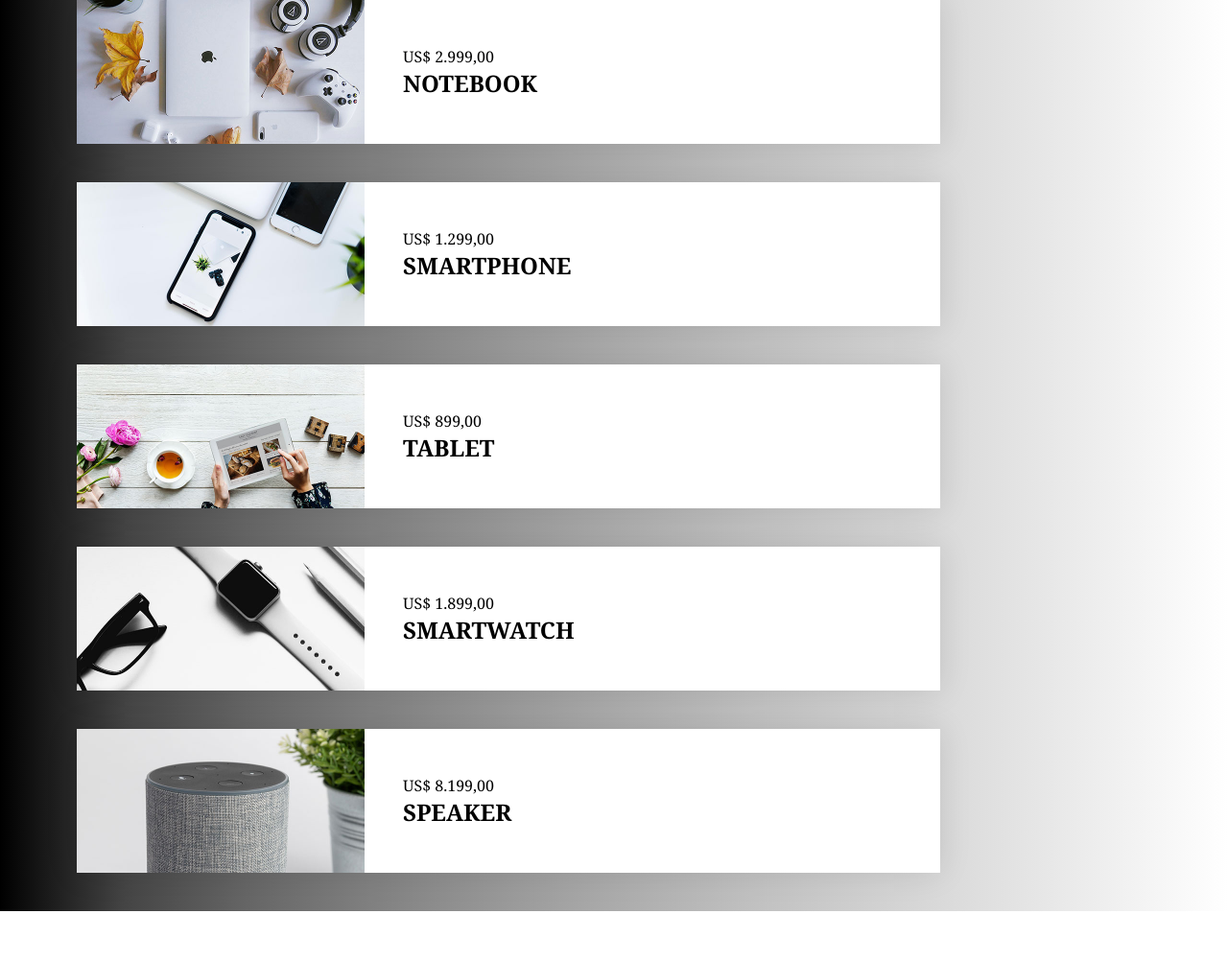
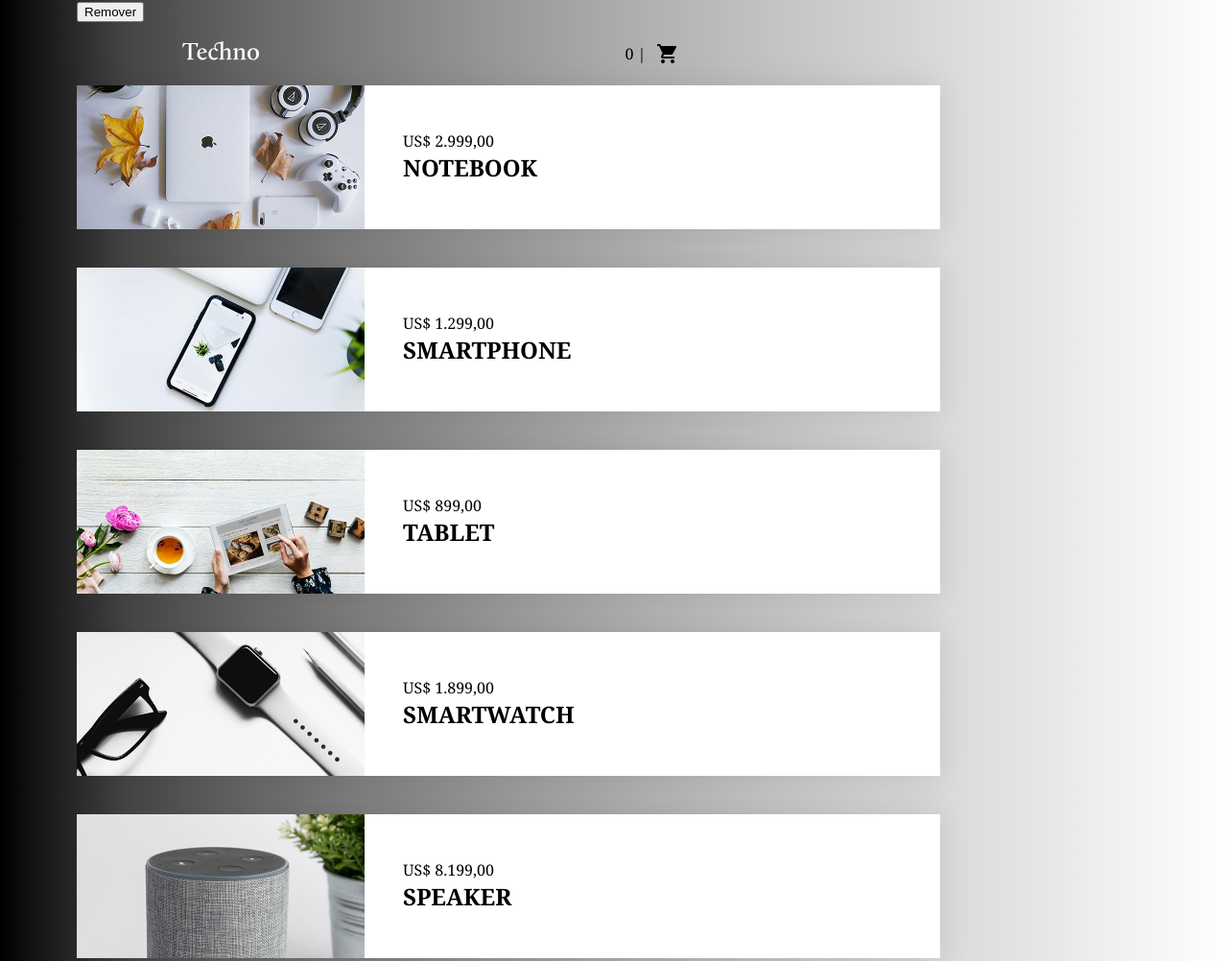
Before and after one commit to valmyrtavares/ProjetoVue, a plain HTML site: page index.html in a window 1280 px wide. Shown: the top 1002 px of the page at 96% size. Before the commit the page ends 950 px from the top, so only its background shows below. Drawn offline with Linux system fonts and the light colour scheme.

Commit message:
409 implementação dos botoes de remover adicionar e outras coisas mais. É metade da aula

```diff
--- a/app.js
+++ b/app.js
@@ -4,6 +4,8 @@ const vm = new Vue({
     pais: "Brazil",
     produtos: [],
     produto: false,
+    carrinho: [],
+    carrinhoTotal: 0,
   },
   filters: {
     numeroPreco(valor) {
@@ -38,6 +40,15 @@ const vm = new Vue({
     fecharModal({ target, currentTarget }) {
       if (target === currentTarget)
         this.produto = false;
+    },
+    adicionarItem() {
+
+      this.produto.estoque--;
+      const { id, nome, preco } = this.produto
+      this.carrinho.push(id, nome, preco)
+    },
+    removerItem() {
+      this.carrinho.splice(0, 1)
     }
   },
 
--- a/index.html
+++ b/index.html
@@ -12,7 +12,30 @@
 </head>
 
 <body>
-  <div id="app">
+
+<div id="app">
+  <button @click="removerItem ">Remover</button>
+  <header class="header">
+    <img class="logo" src="./assets/techno.svg" alt="techno">
+    <div class="carrinho_menu">{{carrinhoTotal}} | </div>
+    <ul>
+      <li v-for="item in carrinho">
+        <p> {{item.nome}} </p>>
+        <button S>Remover</button>
+      </li>
+    </ul>
+  </header>
+
+  <section class="produtos">
+    <div v-for="item in produtos" @click="fetchProduto(item.id)" :key="item.id" class="produto">
+      <img :src="item.img" alt="item.nome" class="produto_img" />
+      <div class="produto_info">
+        <span class="produto_preco">{{item.preco | numeroPreco}} </span>
+        <h2 class="protudo_titulo">{{item.nome | maiuscula}} </h2>
+      </div>
+    </div>
+  </section>
+
 
   <section class="modal" v-if="produto" @click="abrirModal">
     <div class="modal_container">
@@ -24,7 +47,8 @@
         <span class="modal_preco">{{produto.preco}}</span>
         <h2 class="modal_produto">{{produto.nome}}</h2>
         <p>{{produto.descricao}}</p>
-        <button class="modal_btn">Adicionar Item</button>
+         <button v-if="produto.estoque>0" class="modal_btn" @click="adicionarItem">Adicionar Item</button>
+         <button v-else class="modal_btn esgotado" disabled>Produto Esgotado</button>
       </div>
       <div class="avaliacoes">
         <h2 class="avaliacoes_subtitulo">Avaliações</h2>
@@ -37,15 +61,7 @@
       </div>
     </div>
   </section>
-  <section class="produtos">
-    <div v-for="item in produtos" @click="fetchProduto(item.id)" :key="item.id" class="produto">
-      <img :src="item.img" alt="item.nome" class="produto_img" />
-      <div class="produto_info">
-        <span class="produto_preco">{{item.preco | numeroPreco}} </span>
-        <h2 class="protudo_titulo">{{item.nome | maiuscula}} </h2>
-      </div>
-    </div>
-  </section>
+
 </div>
   <script src="./app.js"></script>
 </body>
--- a/style.css
+++ b/style.css
@@ -16,6 +16,35 @@ ul{
  #app{
      padding: 0 80px;
  }
+
+      /* HEADER */
+
+      .header{
+          display:flex;
+          justify-content: space-between;
+          max-width:900px;
+          padding:20px 0;
+          margin:0 auto;
+      }
+
+      .logo{
+          width:80px;
+      }
+
+      .carrinho_menu::after{
+          content:"";
+          display:inline-block;
+          background: url("./assets/carrinho.svg")no-repeat center center;
+          width:25px;
+          height: 25px;
+          margin-left:10px;
+      }
+
+      .carrinho_menu{
+          display:flex;
+          align-items: center;
+          cursor: pointer;
+      }
 
  /* LISTA PRODUTOS */
 
@@ -131,6 +160,11 @@ ul{
     padding:10x 25px;
     font-family:"Noto Serif"
  }
+
+ .modal_btn.esgotado{
+    background:#808080;
+ }
+
  .modal_btn:active{
      background:#808080;
  }
```
